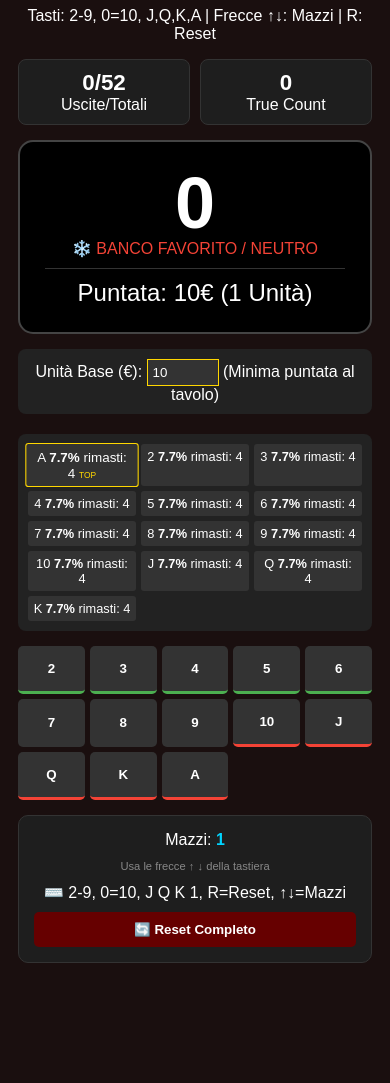
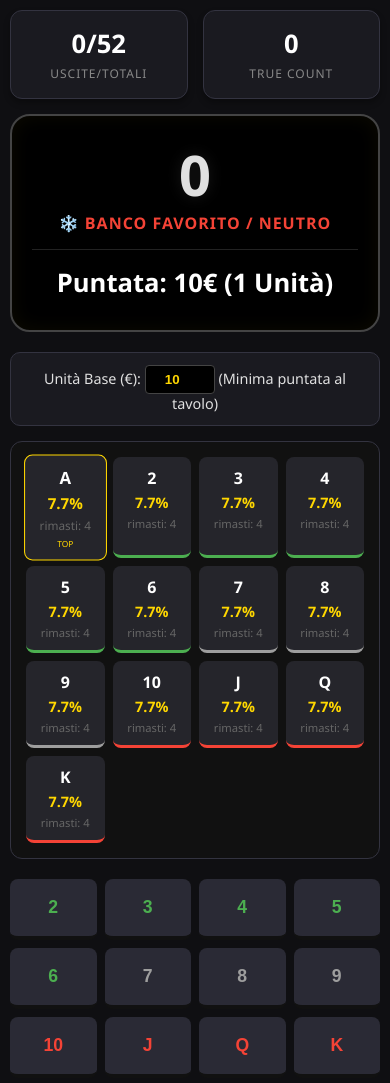
Before and after one commit to Laugiusep78/hi-lo-counting, a plain HTML site: page index.html in a window 390 px wide. Shown: the part 92-1175 px from the top of the page. Before the commit the page ends 1073 px from the top, so only its background shows below. Drawn offline with Linux system fonts and the light colour scheme.

Commit message:
Refactor styles and improve layout responsiveness
Updated CSS variables for colors and improved styling for various elements. Enhanced layout and responsiveness for better user experience.

```diff
--- a/style.css
+++ b/style.css
@@ -1,34 +1,217 @@
 :root {
-    --bg-color: #1a0f0f;
-    --card-bg: #1e1e1e;
-    --text-color: #ffffff;
-    --accent-low: #4caf50;
-    --accent-high: #f44336;
+    --bg-color: #0f0f12;
+    --card-bg: #1a1a20;
+    --text-color: #e0e0e0;
+    --accent-low: #4caf50;    /* Verde per carte basse (buone da eliminare) */
+    --accent-high: #f44336;   /* Rosso per carte alte (preziose) */
+    --accent-neutral: #9e9e9e;
     --gold: #ffd700;
+    --panel-border: #333340;
 }
 
-body { font-family: sans-serif; background: var(--bg-color); color: var(--text-color); display: flex; justify-content: center; padding: 10px; }
-.container { max-width: 500px; width: 100%; text-align: center; }
+* { box-sizing: border-box; margin: 0; padding: 0; }
 
-.main-stats { display: grid; grid-template-columns: 1fr 1fr; gap: 10px; margin-bottom: 15px; }
-.stat-card { background: var(--card-bg); padding: 10px; border-radius: 8px; border: 1px solid #333; }
-.stat-number { display: block; font-size: 1.4rem; font-weight: bold; }
+body {
+    font-family: 'Segoe UI', Roboto, Helvetica, Arial, sans-serif;
+    background: var(--bg-color);
+    color: var(--text-color);
+    display: flex;
+    justify-content: center;
+    padding: 20px 10px;
+}
 
-.count-display { background: #000; padding: 25px; border-radius: 15px; margin-bottom: 15px; border: 2px solid #444; position: relative; }
-.running-count { font-size: 4.5rem; font-weight: bold; line-height: 1; }
-.bet-display { font-size: 1.5rem; color: var(--gold); margin-top: 10px; border-top: 1px solid #333; padding-top: 10px; }
+.container {
+    max-width: 600px;
+    width: 100%;
+    text-align: center;
+}
 
-.bet-settings { margin-bottom: 20px; background: #222; padding: 10px; border-radius: 8px; }
-.bet-settings input { width: 60px; padding: 5px; background: #333; color: white; border: 1px solid var(--gold); }
+/* Header & Titolo */
+h1 { font-size: 1.8rem; margin-bottom: 5px; color: var(--gold); }
+.header p { font-size: 0.8rem; color: #888; margin-bottom: 20px; }
 
-.cards-grid { display: grid; grid-template-columns: repeat(5, 1fr); gap: 5px; margin-bottom: 15px; }
-.card-btn { padding: 15px 0; font-weight: bold; border: none; border-radius: 5px; cursor: pointer; background: #333; color: white; }
-.card-btn.low { border-bottom: 3px solid var(--accent-low); }
-.card-btn.high { border-bottom: 3px solid var(--accent-high); }
-.card-btn.used { opacity: 0.1; pointer-events: none; }
+/* Statistiche Principali */
+.main-stats {
+    display: grid;
+    grid-template-columns: 1fr 1fr;
+    gap: 15px;
+    margin-bottom: 15px;
+}
 
-.prob-grid { display: grid; grid-template-columns: repeat(3, 1fr); gap: 5px; background: #222; padding: 10px; border-radius: 8px; margin-bottom: 15px; }
-.prob-item { font-size: 0.8rem; background: #333; padding: 5px; border-radius: 3px; }
+.stat-card {
+    background: var(--card-bg);
+    padding: 15px;
+    border-radius: 12px;
+    border: 1px solid var(--panel-border);
+    box-shadow: 0 4px 6px rgba(0,0,0,0.3);
+}
 
-.controls { background: var(--card-bg); padding: 15px; border-radius: 10px; border: 1px solid #333; }
-.reset-btn { background: #600; color: white; border: none; padding: 10px; width: 100%; border-radius: 5px; cursor: pointer; margin-top: 10px; font-weight: bold; }
+.stat-number {
+    display: block;
+    font-size: 1.6rem;
+    font-weight: bold;
+    color: #fff;
+}
+
+.stat-label {
+    font-size: 0.75rem;
+    text-transform: uppercase;
+    letter-spacing: 1px;
+    color: #888;
+}
+
+/* Display Conteggio Centrale */
+.count-display {
+    background: #000;
+    padding: 30px 20px;
+    border-radius: 20px;
+    margin-bottom: 20px;
+    border: 2px solid #444;
+    box-shadow: inset 0 0 20px rgba(255,215,0,0.05);
+}
+
+.running-count {
+    font-size: 5rem;
+    font-weight: 900;
+    line-height: 1;
+    text-shadow: 0 0 15px rgba(255,255,255,0.1);
+}
+
+.advice {
+    margin-top: 10px;
+    font-weight: bold;
+    letter-spacing: 1px;
+}
+
+.bet-display {
+    font-size: 1.6rem;
+    color: var(--gold);
+    margin-top: 15px;
+    padding-top: 15px;
+    border-top: 1px solid #222;
+    font-weight: bold;
+}
+
+/* Griglia Probabilità (Tutte le 13 carte) */
+.probabilities { margin-bottom: 20px; }
+
+.prob-grid {
+    display: grid;
+    grid-template-columns: repeat(auto-fill, minmax(75px, 1fr));
+    gap: 8px;
+    background: #111;
+    padding: 15px;
+    border-radius: 12px;
+    border: 1px solid var(--panel-border);
+}
+
+.prob-item {
+    background: #25252b;
+    padding: 10px 5px;
+    border-radius: 8px;
+    display: flex;
+    flex-direction: column;
+    gap: 4px;
+    border-bottom: 3px solid transparent;
+}
+.prob-item {
+    /* ... tue proprietà precedenti ... */
+    transition: all 0.3s ease; /* Rende lo spostamento fluido */
+}
+
+.prob-item span:first-child { font-weight: bold; font-size: 1rem; color: #fff; }
+.prob-item b { color: var(--gold); font-size: 0.9rem; }
+.prob-count { font-size: 0.7rem; color: #666; }
+
+/* Colori Probabilità basati sul valore carta */
+.prob-item.good { border-color: var(--accent-low); }    /* Carte 2-6 */
+.prob-item.bad { border-color: var(--accent-high); }     /* Carte 10-A */
+.prob-item.neutral { border-color: var(--accent-neutral); } /* Carte 7-9 */
+
+/* Pulsanti Carte */
+.cards-grid {
+    display: grid;
+    grid-template-columns: repeat(5, 1fr);
+    gap: 8px;
+    margin-bottom: 20px;
+}
+
+.card-btn {
+    padding: 18px 0;
+    font-size: 1.1rem;
+    font-weight: bold;
+    border: none;
+    border-radius: 8px;
+    cursor: pointer;
+    background: #2a2a35;
+    color: white;
+    transition: all 0.1s;
+    border-bottom: 4px solid #111;
+}
+
+.card-btn:active { transform: translateY(2px); border-bottom-width: 2px; }
+.card-btn.low { color: var(--accent-low); }
+.card-btn.high { color: var(--accent-high); }
+.card-btn.neutral { color: var(--accent-neutral); }
+
+.card-btn.used {
+    opacity: 0.05;
+    pointer-events: none;
+    filter: grayscale(1);
+}
+
+/* Impostazioni e Controlli */
+.bet-settings {
+    margin-bottom: 15px;
+    background: var(--card-bg);
+    padding: 12px;
+    border-radius: 10px;
+    font-size: 0.9rem;
+    border: 1px solid var(--panel-border);
+}
+
+.bet-settings input {
+    width: 70px;
+    padding: 6px;
+    background: #000;
+    color: var(--gold);
+    border: 1px solid #444;
+    border-radius: 4px;
+    text-align: center;
+    font-weight: bold;
+}
+
+.controls {
+    background: var(--card-bg);
+    padding: 20px;
+    border-radius: 12px;
+    border: 1px solid var(--panel-border);
+}
+
+.reset-btn {
+    background: #801a1a;
+    color: white;
+    border: none;
+    padding: 12px;
+    width: 100%;
+    border-radius: 8px;
+    cursor: pointer;
+    margin-top: 15px;
+    font-weight: bold;
+    text-transform: uppercase;
+    transition: background 0.2s;
+}
+
+.reset-btn:hover { background: #b32424; }
+
+.keyboard-help {
+    margin-top: 10px;
+    font-size: 0.7rem;
+    color: #666;
+}
+
+/* Responsive */
+@media (max-width: 400px) {
+    .cards-grid { grid-template-columns: repeat(4, 1fr); }
+    .running-count { font-size: 3.5rem; }
+}
```
